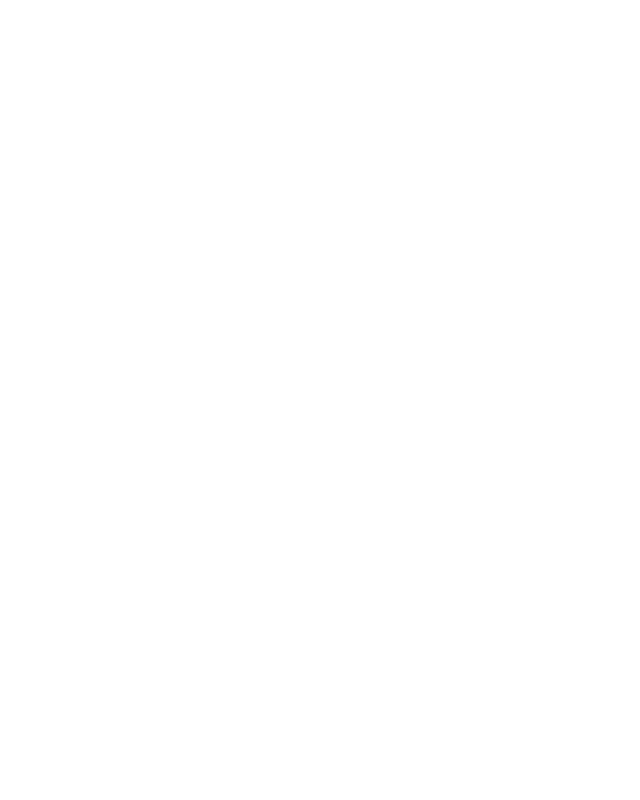
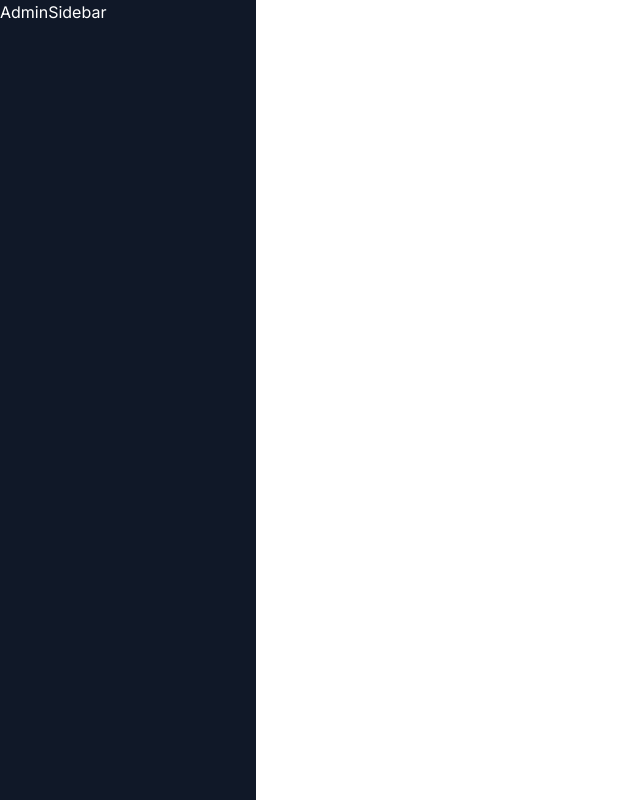
Before and after one commit to nmphat2004/Rainbow-Shop, a React (Vite) app in the folder frontend/: page /admin in a window 1280 px wide. Before the commit this address had no page. Shown: the whole page, without its empty margins (0-640 px from the left). Built offline with nearby package versions, Linux system fonts and the light colour scheme.

Commit message:
add admin layout and sidebar components with navigation link

```diff
--- a/frontend/src/App.jsx
+++ b/frontend/src/App.jsx
@@ -11,6 +11,7 @@
 import OrderConfirmationPage from './pages/OrderConfirmationPage';
 import OrderDetailsPage from './pages/OrderDetailsPage';
 import MyOrdersPage from './pages/MyOrdersPage';
+import AdminLayout from './components/Admin/AdminLayout';
 
 const App = () => {
 	return (
@@ -32,6 +33,7 @@
 					<Route path='order/:id' element={<OrderDetailsPage />} />
 					<Route path='my-orders' element={<MyOrdersPage />} />
 				</Route>
+				<Route path='/admin' element={<AdminLayout />} />
 			</Routes>
 		</BrowserRouter>
 	);
--- /dev/null
+++ b/frontend/src/components/Admin/AdminLayout.jsx
@@ -0,0 +1,42 @@
+import { useState } from 'react';
+import { FaBars } from 'react-icons/fa';
+import AdminSidebar from './AdminSidebar';
+import { Outlet } from 'react-router-dom';
+
+const AdminLayout = () => {
+	const [isSidebarOpen, setIsSidebarOpen] = useState(false);
+
+	const toggleSidebar = () => {
+		setIsSidebarOpen(!isSidebarOpen);
+	};
+
+	return (
+		<div className='min-h-screen flex flex-col md:flex-row relative'>
+			{/* Mobile Toggle Button */}
+			<div className='flex md:hidden p-4 bg-gray-900 text-white z-20'>
+				<button onClick={toggleSidebar}>
+					<FaBars size={24} />
+				</button>
+				<h1 className='ml-4 text-xl font-medium'>Admin Dashboard</h1>
+			</div>
+
+			{/* Overlay for mobile sidebar */}
+			{isSidebarOpen && (
+				<div className='fixed inset-0 z-10 bg-black/50 md:hidden'></div>
+			)}
+
+			{/* Sidebar */}
+			<div
+				className={`bg-gray-900 w-64 min-h-screen text-white absolute md:relative transform ${
+					isSidebarOpen ? 'translate-x-0' : '-translate-x-full'
+				} transition-transform duration-300 md:translate-x-0 md:static md:block z-20`}>
+				{/* Sidebar Component */}
+				<AdminSidebar />
+
+				{/* Main content */}
+				<Outlet />
+			</div>
+		</div>
+	);
+};
+export default AdminLayout;
--- /dev/null
+++ b/frontend/src/components/Admin/AdminSidebar.jsx
@@ -0,0 +1,4 @@
+const AdminSidebar = () => {
+	return <div>AdminSidebar</div>;
+};
+export default AdminSidebar;
--- a/frontend/src/components/Common/Navbar.jsx
+++ b/frontend/src/components/Common/Navbar.jsx
@@ -55,6 +55,11 @@
 				</div>
 				{/* Icons */}
 				<div className='flex items-center space-x-4'>
+					<Link
+						to='/admin'
+						className='block bg-black px-2 rounded text-sm text-white'>
+						Admin
+					</Link>
 					<Link to='/profile' className='hover:text-black'>
 						<HiOutlineUser className='h-6 w-6 text-gray-700' />
 					</Link>
```
